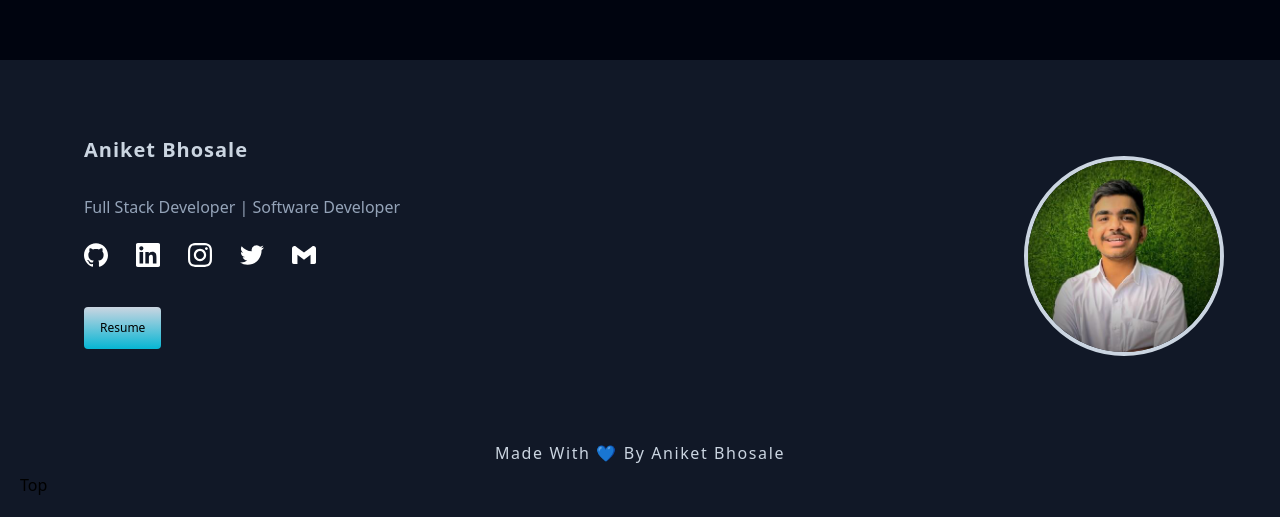
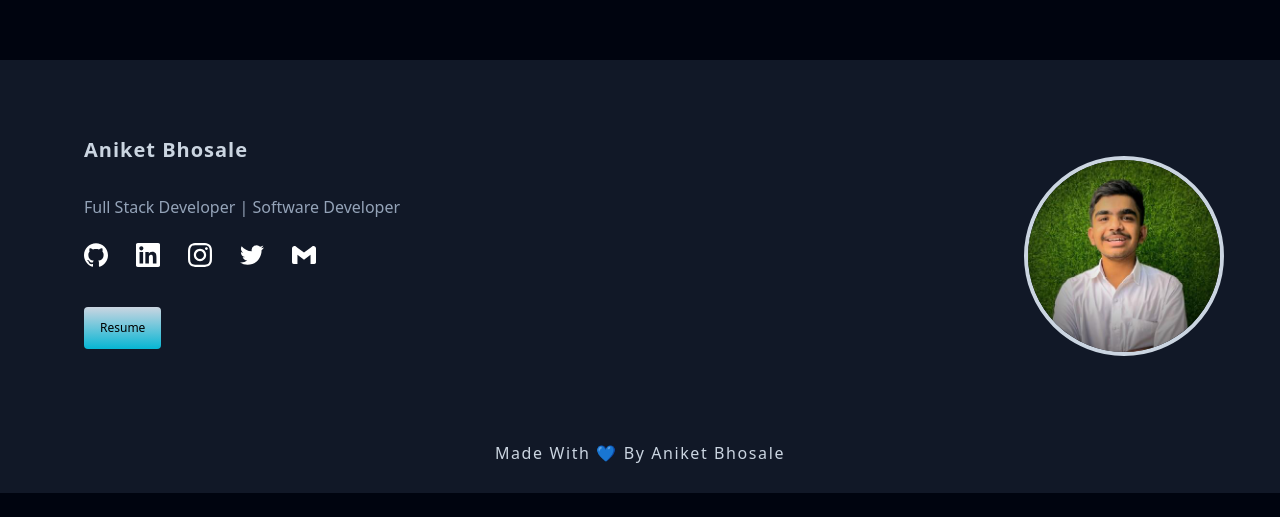
Before and after one commit to ANI2707/Portfolio, a React (Vite) app: page / in a window 1280 px wide. Shown: the part 5252-5769 px from the top of the page. After the commit the page ends 5745 px from the top, so only its background shows below. Built offline with nearby package versions, Linux system fonts and the light colour scheme.

Commit message:
new changes

```diff
--- a/src/components/Contact.jsx
+++ b/src/components/Contact.jsx
@@ -84,7 +84,7 @@ const Contact = () => {
         <p className="text-[#00040f] dark:text-slate-300 mx-2 text-center capitalize tracking-widest max-sm:text-sm p-2">
           made with 💙 by Aniket Bhosale
         </p>
-        <a href="#top">Top</a>
+
       </section>
     </>
   );
```
